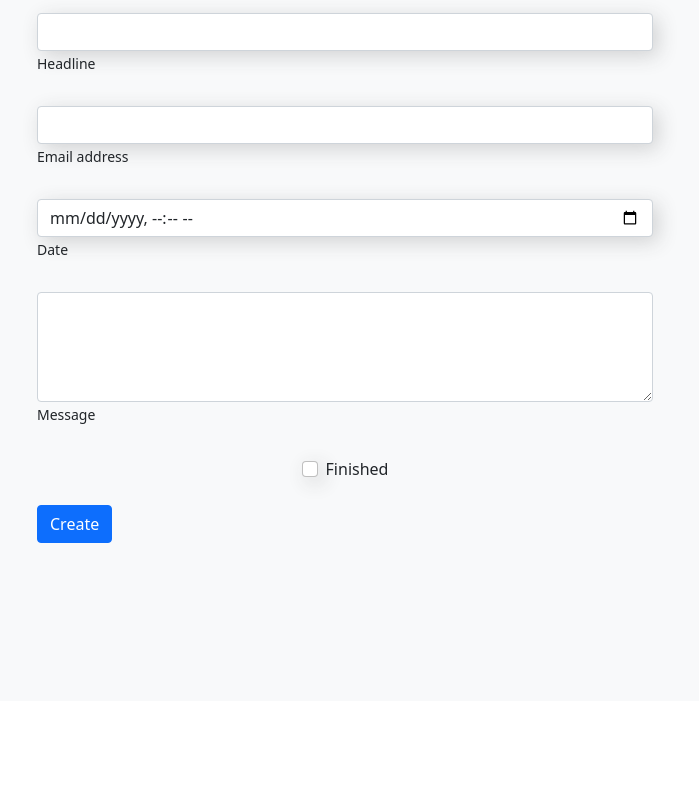
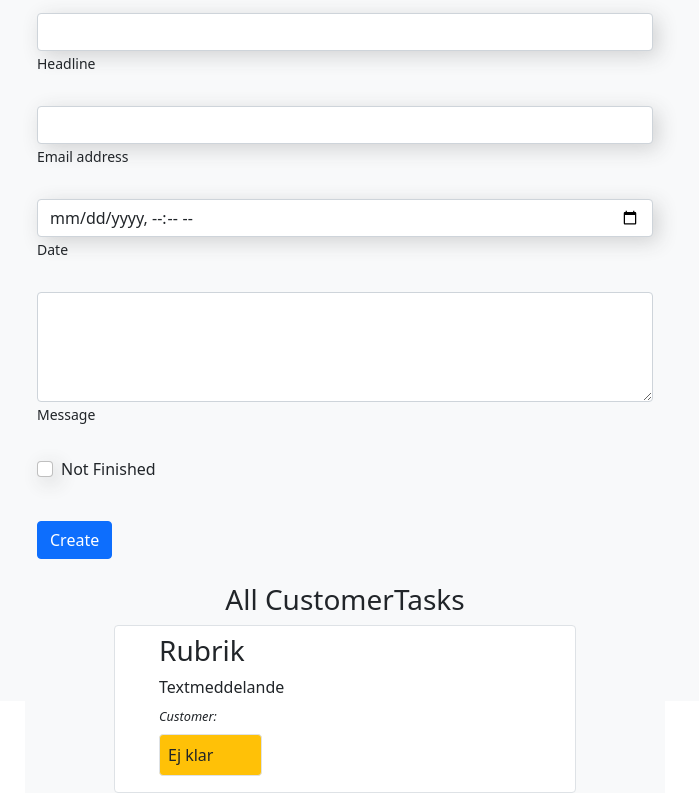
Before and after one commit to danielkarlsson2/Uppgift1-customerEvent, a website: page index.html in a window 1280 px wide. Shown: the part 99-892 px from the top of the page, without its empty margins (295-994 px from the left). Before the commit the page ends 800 px from the top, so only its background shows below. Drawn offline with nearby package versions, Linux system fonts and the light colour scheme.

Commit message:
börjat med lista

```diff
--- a/default.css
+++ b/default.css
@@ -4,3 +4,14 @@
 body input {
     box-shadow: 5px 5px 20px 0px rgba(51, 51, 51, 0.191);
 }
+p:empty:before {
+    content: 'Not Finished';
+}
+
+.allTasks {
+    background-color:white;
+    /* border: 1px solid grey; */
+}
+.email {
+    font-size: .8rem;
+}
--- a/index.html
+++ b/index.html
@@ -41,16 +41,29 @@
                 </div>
 
                 <!-- Checkbox -->
-                <div class="form-check d-flex justify-content-center mb-4">
+                <div class="form-check d-flex  mb-4">
                   <input class="form-check-input me-2" type="checkbox" value="" id="taskStatus" />
-                  <label class="form-check-label" for="form4Example4">
-                    Finished
-                  </label>
+                  <!-- <label class="form-check-label" for="taskStatus">Not Finished</label> -->
+                  <p id="textStatus"></p>
                 </div>
 
                 <!-- Submit button -->
                 <button type="submit" class="btn btn-primary btn-block mb-4">Create</button>
               </form>
+
+
+              <h3 class="text-center ">All CustomerTasks</h3>
+                <div class="allTasks border  w-75 rounded container ">
+                  <div class="ms-4">
+                        <h3 class="m-2">Rubrik</h3>
+                        <p class="m-2">Textmeddelande</p>
+                      <p class="m-2 fst-italic email ">Customer:</p>
+
+                        <div class="border bg-warning w-25 m-2 rounded mb-3">
+                          <p class="m-2">Ej klar</p>
+                        </div>
+                    </div>
+                </div>
 
         </div>
     </div>
--- a/index.js
+++ b/index.js
@@ -4,6 +4,7 @@ const email = document.querySelector('#email');
 const createdDate = document.querySelector('#date');
 const textMessage = document.querySelector('#textMessage');
 const taskStatus = document.querySelector('#taskStatus');
+const textStatus = document.querySelector('#textStatus');
 
 const validateText = (input) => {
     if(input.value.trim() === '') {
@@ -40,12 +41,13 @@ const validateEmail = email => {
 
 taskStatus.addEventListener("change", () => {
     if (taskStatus.checked) {
-        console.log('is checked')
         taskStatus.value = 1
+        textStatus.innerHTML = "Finished"
+
     }
     else {
-        console.log('is not checked')
         taskStatus.value = 0
+        textStatus.innerHTML = "Not finished"
     }
 })
 
```
